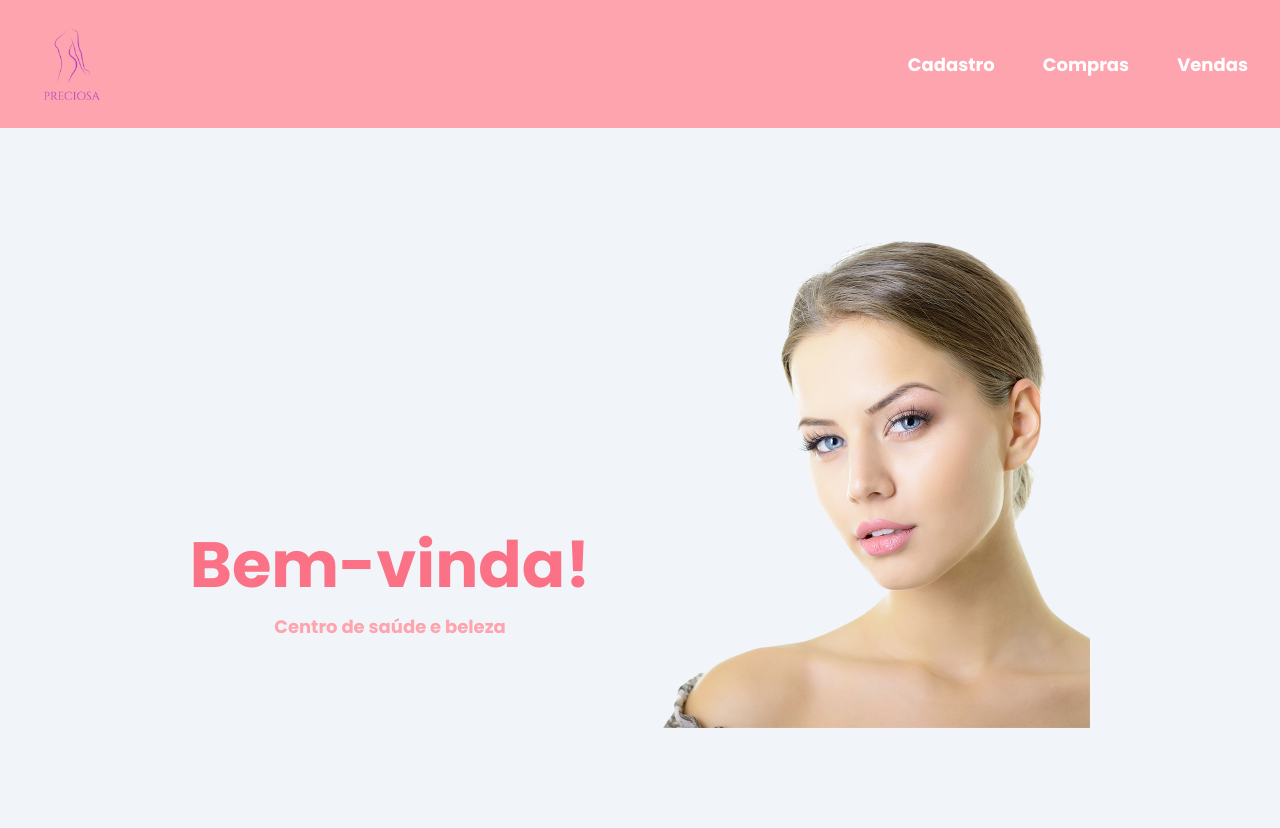
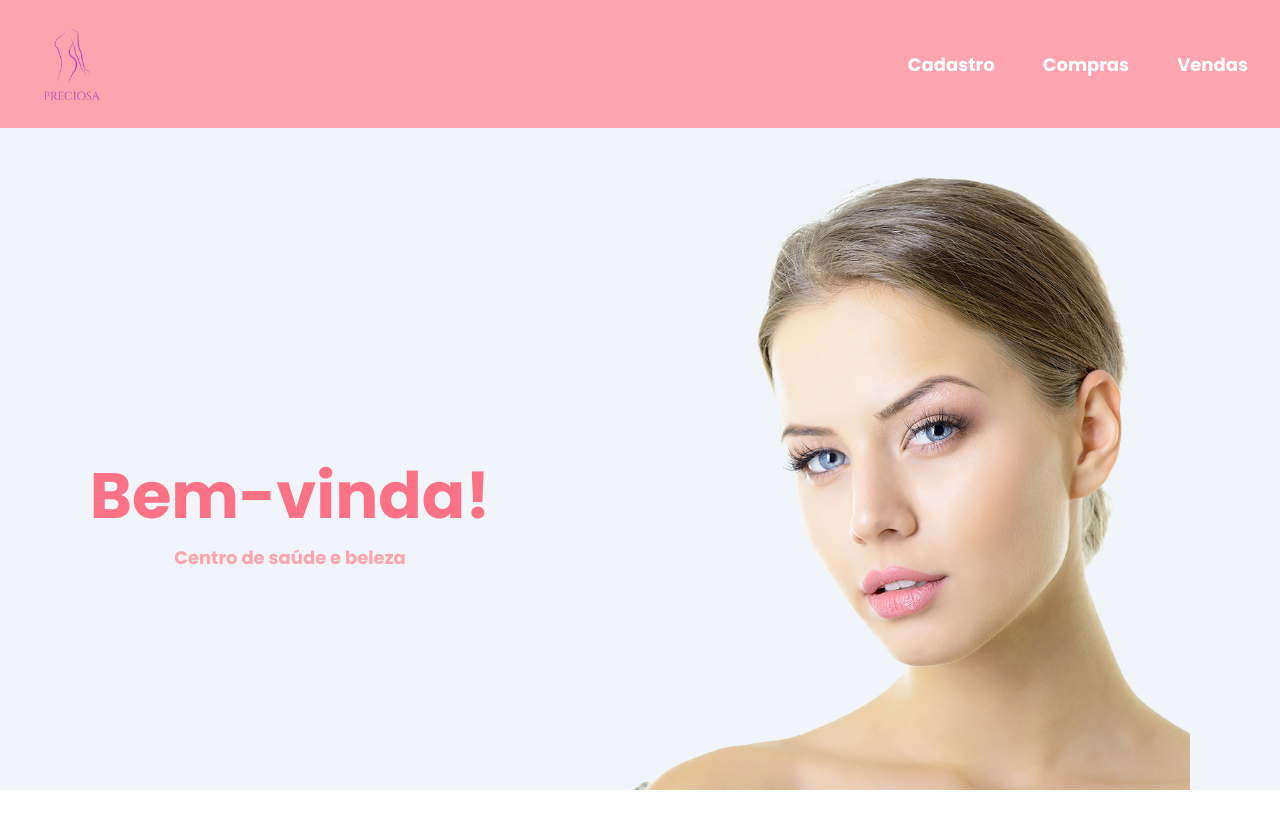
Before and after one commit to brunonascimentoo/clinicaEstetica, a React (Vite) app in the folder clinica-estetica/: page / in a window 1280 px wide. Shown: the top 828 px of the page. After the commit the page ends 800 px from the top, so only its background shows below. Built offline with nearby package versions, Linux system fonts and the light colour scheme.

Commit message:
ajuste page home

```diff
--- a/clinica-estetica/src/pages/Home/index.jsx
+++ b/clinica-estetica/src/pages/Home/index.jsx
@@ -4,14 +4,14 @@ import woman from '../../assets/images/woman.png'
 export function Home() {
   return (
     <>
-      <div className="flex justify-center w-full h-screen h-[calc(100vh-90px)] bg-gray-50">
-        <div className="flex flex-col justify-between min-[1024px]:flex-row min-[1024px]:justify-end pt-[100px]">
+      <div className="flex justify-center w-full h-[calc(94vh-90px)] bg-gray-50 overflow-hidden">
+        <div className="flex flex-col justify-between min-[1024px]:flex-row min-[1024px]:items-center pt-[100px]">
           <div className="flex flex-col items-center justify-center text-md font-bold text-rose-400">
             <h2 className="min-[320px]:text-6xl min-[640px]:text-8xl min-[1024px]:text-10xl min-[1280px]:text-12xl min-[1280px]:mb-1000px" >Bem-vinda!</h2>
             <h4 className="text-xs text-rose-300 min-[640px]:text-2xs min-[1024px]:text-md">Centro de saúde e beleza</h4>
           </div>
           <div className="">
-            <img className="min-[320px]:w-[400px] min-[1024px]:w-[500px]" src={woman} alt="" />
+            <img className="w-[400px] min-[1024px]:w-[700px]" src={woman} alt="" />
           </div>
         </div>
 
```
